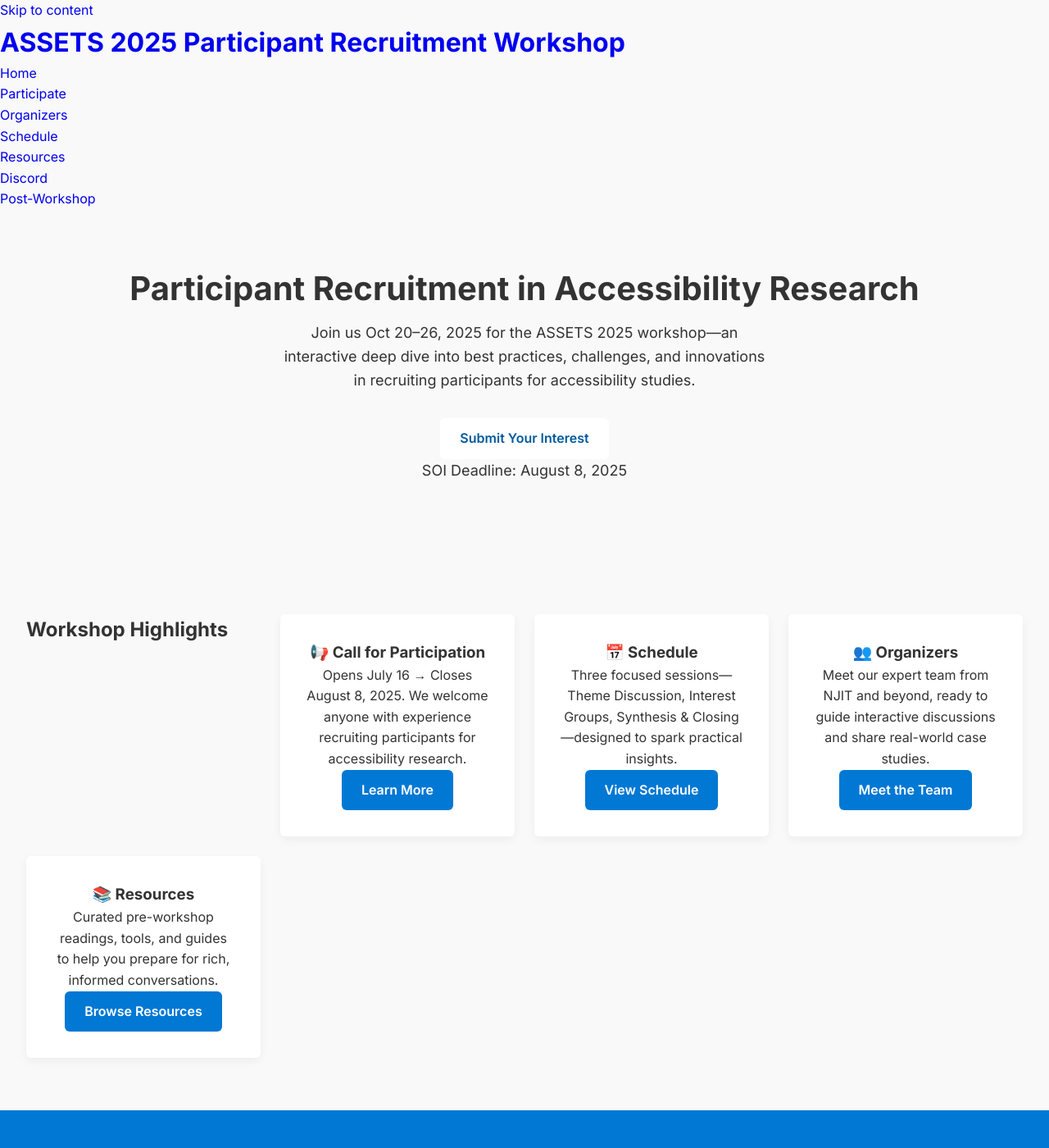
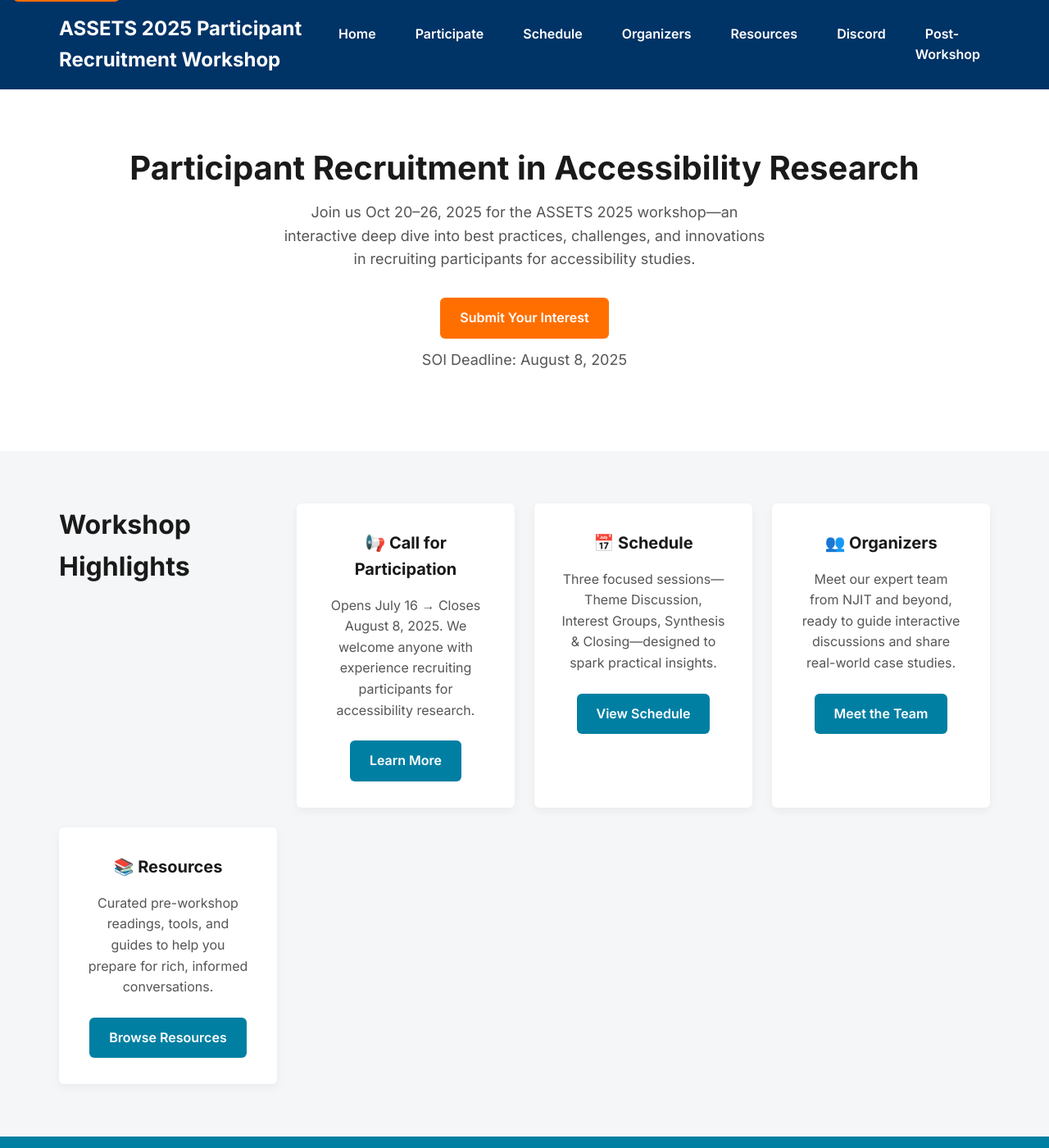
Before and after one commit to assets-recruitment-2025/assets-recruitment-2025.github.io, a Jekyll site: the page built from index.md, in a window 1280 px wide and 1400 px high. Shown: the whole window at 82% size. Built offline with Jekyll 4.4.1, drawn with Linux system fonts in a browser that asks for light colours; some of the changed text lies outside the part shown.

Commit message:
Polish header & update color palette

```diff
--- a/_layouts/default.html
+++ b/_layouts/default.html
@@ -4,34 +4,58 @@
   <meta charset="UTF-8">
   <meta name="viewport" content="width=device-width, initial-scale=1">
   <title>{{ page.title }} | {{ site.title }}</title>
+  <meta name="description" content="{{ page.excerpt | strip_html | truncate: 160 }}">
+
   <link rel="stylesheet" href="{{ '/assets/css/style.css' | relative_url }}">
-  <meta name="description" content="{{ page.excerpt | strip_html | truncate: 160 }}">
 </head>
 <body>
+  <!-- Skip link for keyboard users -->
   <a class="skip-link" href="#main">Skip to content</a>
 
-  <header role="banner">
-    <h1><a href="{{ '/' | relative_url }}">{{ site.title }}</a></h1>
-
-    <nav role="navigation" aria-label="Main menu">
-      <ul>
-        <li><a href="{{ '/' | relative_url }}">Home</a></li>
-        <li><a href="{{ '/participate/' | relative_url }}">Participate</a></li>
-        <li><a href="{{ '/organizers/' | relative_url }}">Organizers</a></li>
-        <li><a href="{{ '/schedule/' | relative_url }}">Schedule</a></li>
-        <li><a href="{{ '/resources/' | relative_url }}">Resources</a></li>
-        <li><a href="{{ '/discord/' | relative_url }}">Discord</a></li>
+  <!-- Header with sticky nav -->
+  <header class="site-header" role="banner">
+    <nav class="navbar" role="navigation" aria-label="Main navigation">
+      <a href="{{ '/' | relative_url }}" class="logo">{{ site.title }}</a>
+      <button class="nav-toggle" aria-controls="primary-nav" aria-expanded="false">
+        <span class="sr-only">Toggle menu</span>☰
+      </button>
+      <ul id="primary-nav" class="nav-links">
+        <li><a href="{{ '/'             | relative_url }}">Home</a></li>
+        <li><a href="{{ '/participate/'  | relative_url }}">Participate</a></li>
+        <li><a href="{{ '/schedule/'     | relative_url }}">Schedule</a></li>
+        <li><a href="{{ '/organizers/'   | relative_url }}">Organizers</a></li>
+        <li><a href="{{ '/resources/'    | relative_url }}">Resources</a></li>
+        <li><a href="{{ '/discord/'      | relative_url }}">Discord</a></li>
         <li><a href="{{ '/postworkshop/' | relative_url }}">Post-Workshop</a></li>
       </ul>
     </nav>
   </header>
 
+  <!-- Main content -->
   <main id="main">
     {{ content }}
   </main>
 
-  <footer role="contentinfo">
-    <p>&copy; 2025 ASSETS 2025 Workshop Organizers</p>
+  <!-- Footer -->
+  <footer class="site-footer" role="contentinfo">
+    <div class="footer-inner">
+      <p>&copy; 2025 {{ site.title }} Organizers</p>
+      <ul class="social-links" aria-label="Social media">
+        <li><a href="#" aria-label="Twitter">🐦</a></li>
+        <li><a href="#" aria-label="LinkedIn">🔗</a></li>
+      </ul>
+    </div>
   </footer>
+
+  <!-- Mobile nav toggle script -->
+  <script>
+    const btn = document.querySelector('.nav-toggle');
+    const nav = document.getElementById('primary-nav');
+    btn.addEventListener('click', () => {
+      const expanded = btn.getAttribute('aria-expanded') === 'true';
+      btn.setAttribute('aria-expanded', String(!expanded));
+      nav.classList.toggle('nav-open');
+    });
+  </script>
 </body>
 </html>
--- a/assets/css/style.css
+++ b/assets/css/style.css
@@ -4,106 +4,277 @@
 @import url('https://fonts.googleapis.com/css2?family=Inter:wght@400;600;700&display=swap');
 
 :root {
-  --clr-primary: #005a9c;
-  --clr-secondary: #0078d4;
-  --clr-bg: #f9f9f9;
-  --clr-text: #333;
-  --gap: 1.5rem;
-  --radius: 6px;
+  /* Dark navy primary, vibrant teal secondary, warm accent */
+  --clr-primary:   #003366;
+  --clr-secondary: #007FA3;
+  --clr-accent:    #FF6F00;
+
+  /* Backgrounds & surfaces */
+  --clr-bg:        #F4F6F8;
+  --clr-surface:   #FFFFFF;
+
+  /* Text */
+  --clr-text:      #1A1A1A;
+  --clr-text-muted:#555555;
+
+  /* Layout */
+  --gap:           1.5rem;
+  --radius:        6px;
 }
 
 /* 2) RESET & BASE */
-* { margin: 0; padding: 0; box-sizing: border-box; }
+* {
+  margin: 0;
+  padding: 0;
+  box-sizing: border-box;
+}
 body {
   font-family: 'Inter', sans-serif;
   background: var(--clr-bg);
   color: var(--clr-text);
   line-height: 1.6;
+  min-height: 100vh;
 }
-h1,h2,h3 { font-weight: 700; }
-a { text-decoration: none; }
-.sr-only {
-  position:absolute; width:1px; height:1px;
-  padding:0; margin:-1px; overflow:hidden;
-  clip:rect(0,0,0,0); border:0;
+h1, h2, h3 {
+  font-weight: 700;
+  color: var(--clr-text);
+}
+p {
+  margin-bottom: 1rem;
+}
+a {
+  text-decoration: none;
+  color: inherit;
+}
+ul {
+  list-style: none;
+}
+img {
+  max-width: 100%;
+  height: auto;
+}
+
+/* Skip-link */
+.skip-link {
+  position: absolute;
+  top: -40px;
+  left: 1rem;
+  background: var(--clr-accent);
+  color: #fff;
+  padding: 0.5rem;
+  border-radius: var(--radius);
+  transition: top 0.3s;
+  z-index: 1000;
+}
+.skip-link:focus {
+  top: 1rem;
 }
 
 /* 3) HEADER & NAV */
-.site-header { background: var(--clr-primary); color: #fff; }
+.site-header {
+  background: var(--clr-primary);
+  color: #fff;
+  position: sticky;
+  top: 0;
+  z-index: 100;
+}
 .navbar {
-  display:flex; align-items:center; justify-content:space-between;
+  max-width: 1200px;
+  margin: 0 auto;
   padding: 1rem 2rem;
+  display: flex;
+  align-items: center;
+  justify-content: space-between;
 }
 .logo {
-  font-size:1.5rem; font-weight:700; color:#fff;
+  font-size: 1.5rem;
+  font-weight: 700;
+  color: #fff;
 }
 .nav-links {
-  list-style:none; display:flex; gap: var(--gap);
+  display: flex;
+  gap: var(--gap);
 }
-.nav-links a { color:#fff; font-weight:600; }
+.nav-links a {
+  color: #fff;
+  font-weight: 600;
+  padding: 0.5rem 0.75rem;
+  border-radius: var(--radius);
+  transition: background 0.2s;
+}
+.nav-links a:hover,
+.nav-links a:focus {
+  background: rgba(255,255,255,0.15);
+}
 .nav-toggle {
-  display:none; background:none; border:none; color:#fff; font-size:1.5rem;
+  display: none;
+  background: none;
+  border: none;
+  color: #fff;
+  font-size: 1.5rem;
+  cursor: pointer;
 }
 
 /* 4) HERO */
 .hero {
-  text-align:center; padding:4rem 2rem;
+  text-align: center;
+  padding: 4rem 2rem;
+  background: var(--clr-surface);
 }
-.hero h1 { font-size:2.5rem; margin-bottom:0.5rem; }
-.hero p { max-width:600px; margin:0 auto 2rem; font-size:1.125rem; }
+.hero h1 {
+  font-size: 2.5rem;
+  margin-bottom: 0.5rem;
+}
+.hero p {
+  max-width: 600px;
+  margin: 0 auto 2rem;
+  font-size: 1.125rem;
+  color: var(--clr-text-muted);
+}
+.hero-cta {
+  display: flex;
+  flex-direction: column;
+  align-items: center;
+  gap: 0.75rem;
+}
+.deadline {
+  color: var(--clr-text-muted);
+  font-size: 0.95rem;
+}
 
 /* 5) BUTTONS */
 .btn {
-  display:inline-block; padding:0.75rem 1.5rem; border-radius:var(--radius);
-  font-weight:600; transition:background 0.3s;
+  display: inline-block;
+  padding: 0.75rem 1.5rem;
+  border-radius: var(--radius);
+  font-weight: 600;
+  transition: background 0.3s, color 0.3s;
 }
 .btn-primary {
-  background:#fff; color:var(--clr-primary);
+  background: var(--clr-accent);
+  color: #fff;
 }
-.btn-primary:hover { background:#f0f0f0; }
+.btn-primary:hover,
+.btn-primary:focus {
+  background: #e65c00;
+}
 .btn-secondary {
-  background:var(--clr-secondary); color:#fff;
+  background: var(--clr-secondary);
+  color: #fff;
 }
-.btn-secondary:hover { background:#005fa1; }
+.btn-secondary:hover,
+.btn-secondary:focus {
+  background: #006680;
+}
 
 /* 6) FEATURES GRID */
 .features {
-  display:grid;
+  max-width: 1200px;
+  margin: 0 auto;
+  display: grid;
   grid-template-columns: repeat(auto-fit, minmax(240px,1fr));
   gap: var(--gap);
-  padding:4rem 2rem;
+  padding: 4rem 2rem;
+}
+.section-heading {
+  text-align: left;
+  font-size: 2rem;
+  margin-bottom: 2rem;
+  color: var(--clr-text);
 }
 .feature {
-  background:#fff; padding:2rem; border-radius:var(--radius);
-  box-shadow:0 4px 12px rgba(0,0,0,0.05); text-align:center;
+  background: var(--clr-surface);
+  padding: 2rem;
+  border-radius: var(--radius);
+  box-shadow: 0 4px 12px rgba(0,0,0,0.05);
+  text-align: center;
+}
+.feature h3 {
+  margin-bottom: 1rem;
+  font-size: 1.25rem;
+}
+.feature p {
+  margin-bottom: 1.5rem;
+  color: var(--clr-text-muted);
 }
 
 /* 7) CTA SECTION */
 .cta {
-  background:var(--clr-secondary); color:#fff;
-  text-align:center; padding:3rem 2rem;
+  background: var(--clr-secondary);
+  color: #fff;
+  text-align: center;
+  padding: 3rem 2rem;
 }
-.cta p { margin:1rem 0 2rem; }
+.cta h2 {
+  font-size: 2rem;
+  margin-bottom: 1rem;
+}
+.cta p {
+  margin-bottom: 2rem;
+  font-size: 1.125rem;
+  color: rgba(255,255,255,0.9);
+}
 
 /* 8) FOOTER */
 .site-footer {
-  background:var(--clr-primary); color:#fff;
-  text-align:center; padding:2rem;
+  background: var(--clr-primary);
+  color: #fff;
+  text-align: center;
+  padding: 2rem;
 }
-.social-links { list-style:none; display:flex; justify-content:center; gap:1rem; margin-top:0.5rem; }
-.social-links a { font-size:1.25rem; color:#fff; }
+.footer-inner {
+  max-width: 1200px;
+  margin: 0 auto;
+  display: flex;
+  flex-direction: column;
+  align-items: center;
+  gap: 1rem;
+}
+.social-links {
+  display: flex;
+  gap: 1rem;
+}
+.social-links a {
+  font-size: 1.5rem;
+  color: #fff;
+  transition: color 0.2s;
+}
+.social-links a:hover,
+.social-links a:focus {
+  color: var(--clr-accent);
+}
 
 /* 9) RESPONSIVE NAV & TYPO */
 @media (max-width: 768px) {
+  .nav-toggle {
+    display: block;
+  }
   .nav-links {
-    position: absolute; top: 100%; right:0;
+    position: absolute;
+    top: 100%;
+    right: 0;
     background: var(--clr-primary);
-    flex-direction: column; width:200px;
-    transform: translateX(100%); transition: transform 0.3s;
+    flex-direction: column;
+    width: 200px;
+    transform: translateX(100%);
+    transition: transform 0.3s ease;
+    padding: 1rem;
   }
-  .nav-links.nav-open { transform: translateX(0); }
-  .nav-toggle { display:block; }
+  .nav-links.nav-open {
+    transform: translateX(0);
+  }
+  .features {
+    padding: 3rem 1rem;
+  }
+  .cta {
+    padding: 2rem 1rem;
+  }
 }
 @media (max-width: 600px) {
-  .hero h1 { font-size:2rem; }
+  .hero h1 {
+    font-size: 2rem;
+  }
+  .section-heading {
+    font-size: 1.75rem;
+  }
 }
```
